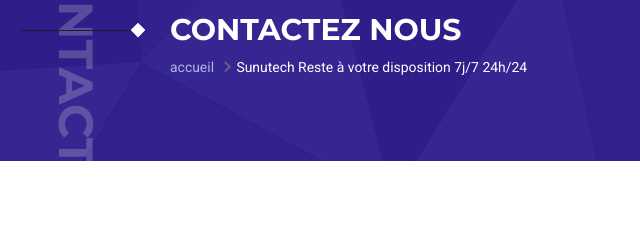
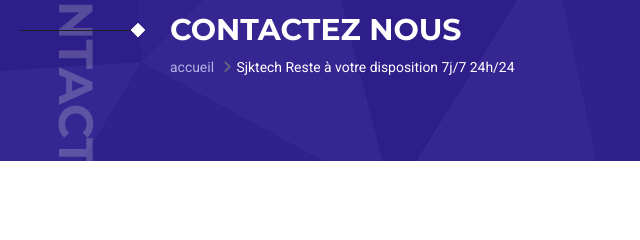
Before and after one commit to souleymane-kamara880/sjk_technologie, a plain HTML site: page contact.html in a window 1280 px wide. Shown: the part 165-405 px from the top of the page, 0-640 px from the left. Drawn offline with nearby package versions, Linux system fonts and the light colour scheme; some packages are replaced by stand-ins of ours; files whose address does not match are found by name.

Commit message:
ajout modification de contact

```diff
--- a/contact.html
+++ b/contact.html
@@ -155,7 +155,7 @@
                                                         class="mute-title">Contact Us</span></h2>
                                                 <ol class="breadcrumb">
                                                     <li><a href="index.html">accueil</a></li>
-                                                    <li class="active">Sunutech Reste à votre disposition 7j/7 24h/24
+                                                    <li class="active">Sjktech Reste à votre disposition 7j/7 24h/24
                                                     </li>
                                                 </ol>
                                             </div>
```
